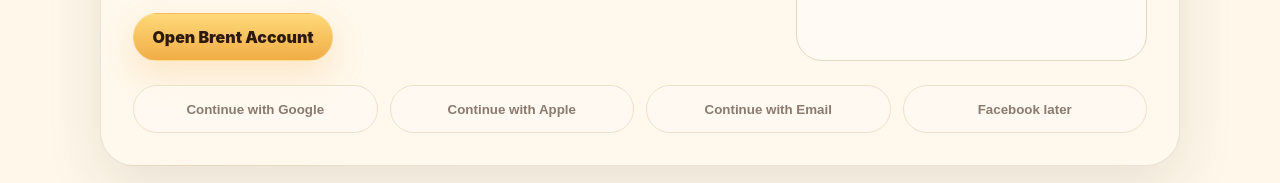
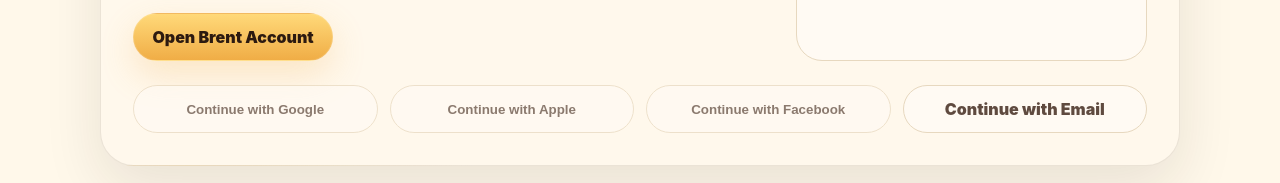
Before and after one commit to shayreneabee/brent-and-co, a plain HTML site: page index.html in a window 1280 px wide. Shown: the part 4719-4902 px from the top of the page. Drawn offline with Linux system fonts and the light colour scheme.

Commit message:
Link Brent account entry points

```diff
--- a/index.html
+++ b/index.html
@@ -218,8 +218,8 @@
         <div class="auth-buttons" aria-label="Future sign-in options">
           <button type="button" disabled>Continue with Google</button>
           <button type="button" disabled>Continue with Apple</button>
-          <button type="button" disabled>Continue with Email</button>
-          <button type="button" disabled>Facebook later</button>
+          <button type="button" disabled>Continue with Facebook</button>
+          <a href="https://findthebeatmusic.com/sso/start?app=find-the-beat">Continue with Email</a>
         </div>
       </section>
 
--- a/styles.css
+++ b/styles.css
@@ -871,7 +871,8 @@
 }
 
 .identity-card span,
-.auth-buttons button {
+.auth-buttons button,
+.auth-buttons a {
   color: #5f4a3f;
 }
 
@@ -882,12 +883,20 @@
   gap: 0.75rem;
 }
 
-.auth-buttons button {
+.auth-buttons button,
+.auth-buttons a {
   min-height: 3rem;
   border: 1px solid #e7d8bf;
   border-radius: 999px;
   background: #fffaf3;
   font-weight: 900;
+  display: inline-flex;
+  align-items: center;
+  justify-content: center;
+  text-decoration: none;
+}
+
+.auth-buttons button {
   cursor: not-allowed;
   opacity: 0.72;
 }
```
